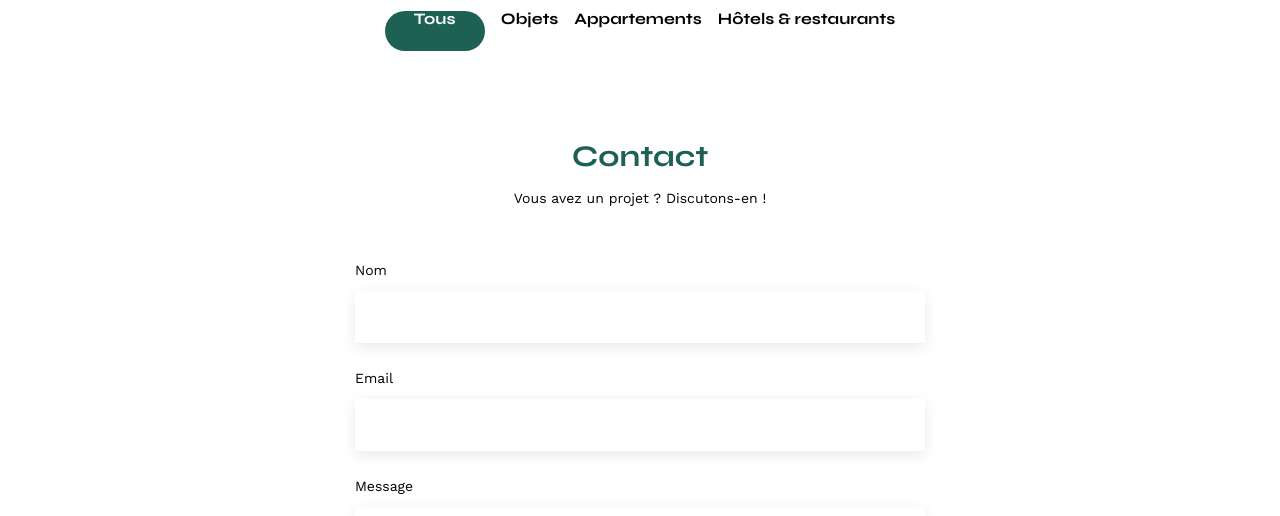
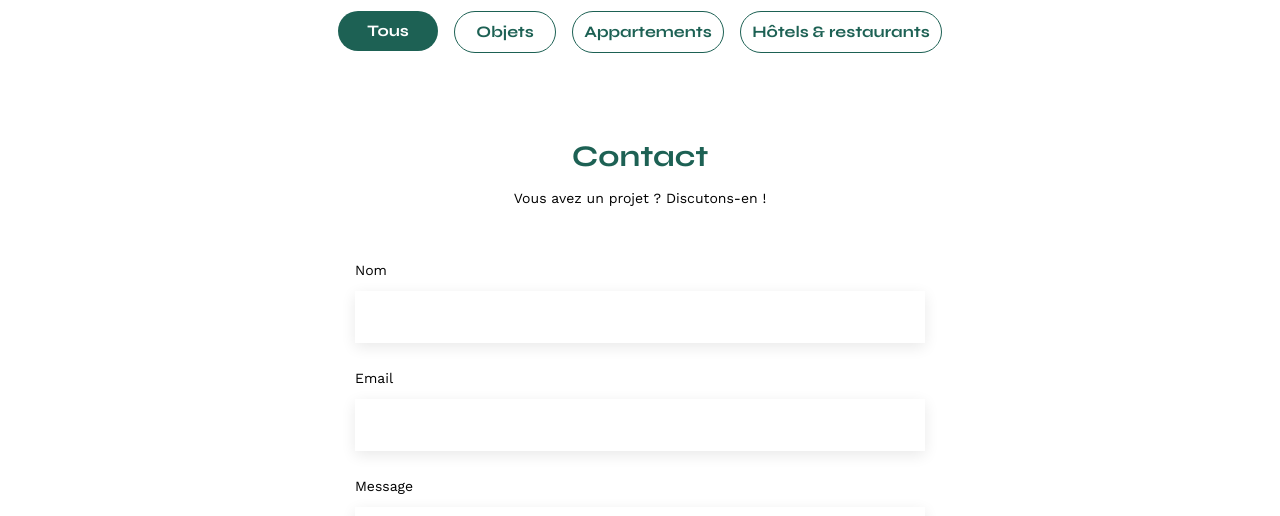
Before and after one commit to KenfackMF/Sophie-Bluel, a plain HTML site: page FrontEnd/index.html in a window 1280 px wide. Shown: the part 584-1100 px from the top of the page. Drawn offline with nearby package versions, Linux system fonts and the light colour scheme; no server answers.

Commit message:
ajout de css nav-gallery

```diff
--- a/FrontEnd/assets/style.css
+++ b/FrontEnd/assets/style.css
@@ -199,12 +199,53 @@ footer nav ul {
 }
 
 .tous{
+	display: flex;
 	color: white;
 	width: 100px;
 	height: 40px;
-	text-align: center;
+	align-items: center;
+	justify-content: center;
 	background-color: #1D6154;
 	border-radius: 60px;
 	font-family: 'Syne';
 	font-weight: 700;
 }
+
+.objet{
+	display: flex;
+	width: 100px;
+	height: 40px;
+	align-items: center;
+	justify-content: center;
+	border-radius: 60px;
+	border: 1px solid #1D6154;
+	color: #1D6154;
+	font-family: 'Syne';
+	font-weight: 700;
+}
+
+.hotel{
+	display: flex;
+	width: 200px;
+	height: 40px;
+	align-items: center;
+	justify-content: center;
+	border-radius: 60px;
+	border: 1px solid #1D6154;
+	color: #1D6154;
+	font-family: 'Syne';
+	font-weight: 700;
+}
+
+.appart{
+	display: flex;
+	width: 150px;
+	height: 40px;
+	align-items: center;
+	justify-content: center;
+	border-radius: 60px;
+	border: 1px solid #1D6154;
+	color: #1D6154;
+	font-family: 'Syne';
+	font-weight: 700;
+}
```
Also changed, not shown: FrontEnd/index.html (+1 -1 lines).
